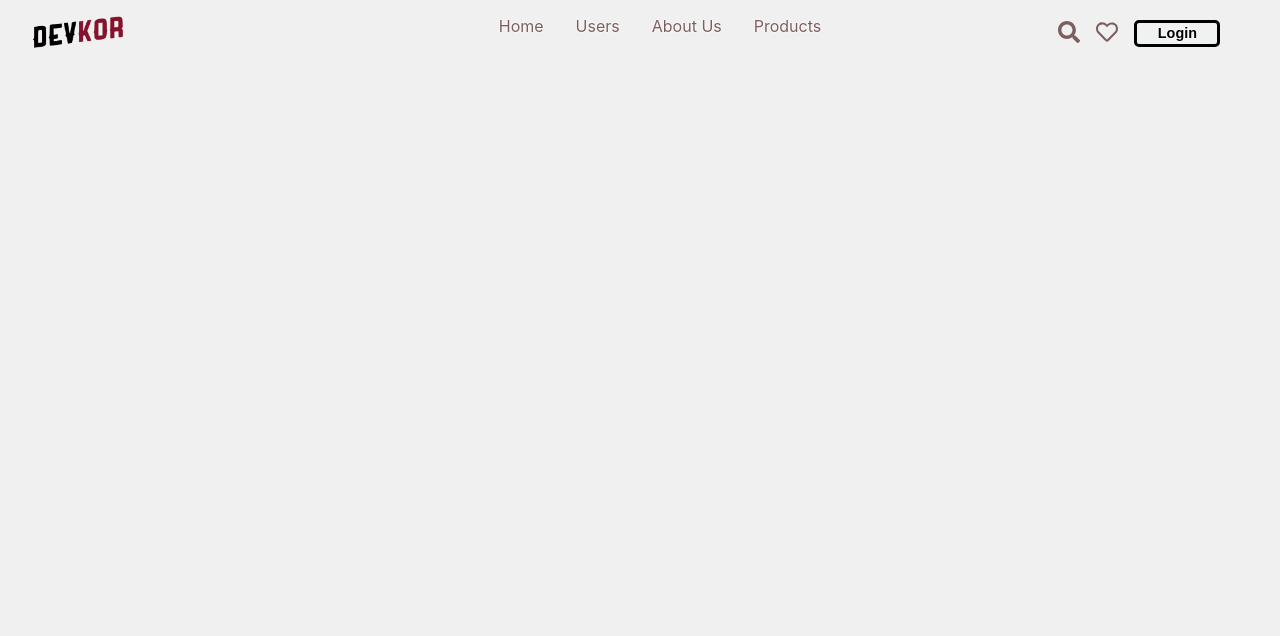
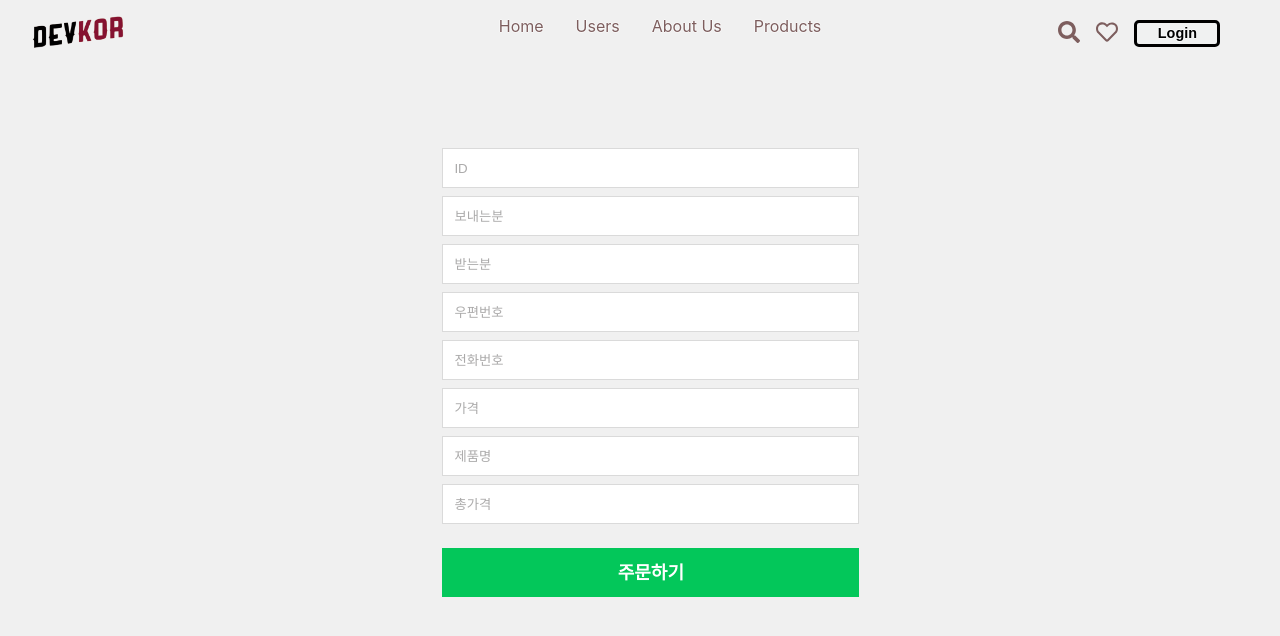
Before and after one commit to KR-0822/devkorpage, a React (Create React App) app: page /orders in a window 1280 px wide. Shown: the top 636 px of the page. Built offline with nearby package versions, Linux system fonts and the light colour scheme; no server answers.

Commit message:
css깎+order

```diff
--- a/src/App.js
+++ b/src/App.js
@@ -11,6 +11,7 @@ import Signup from "./Auth/pages/Signup";
 import AboutUs from "./Aboutus/pages/aboutus";
 import Carts from "./carts/pages/Carts";
 import ProductAddForm from "./products/components/ProductAddForm";
+import Orders from "./orders/pages/Orders"
 import ProductUpdateForm from "./products/components/ProductUpdateForm";
 
 function App() {
@@ -29,6 +30,8 @@ function App() {
           <Route path="/auth/register" element={<Signup/>} />
           <Route path="/carts" element={<Carts/>} />
           <Route path="/products/add" element={<ProductAddForm />} />
+          <Route path="/orders" element={<Orders />} />
+
           {/* <Route path="/" element={} /> */}
         </Routes>
       </main>
--- /dev/null
+++ b/src/orders/components/OrderForm.css
@@ -0,0 +1,35 @@
+.Container{
+    margin-top: 10%;
+    padding: 20px;
+    margin-left: 33%;
+
+}
+.Input {
+    position: relative;
+    overflow: hidden;
+    width: 51%;
+    height: 40px;
+    margin: 0 0 8px;
+    padding: 5px 39px 5px 11px;
+    border: solid 1px #dadada;
+    background: #fff;
+    box-sizing: border-box;
+
+    }
+
+    .Button{
+        font-size: 18px;
+        font-weight: 700;
+        line-height: 49px;
+        display: block;
+        width: 51%;
+        height: 49px;
+        margin: 16px 0 7px;
+        cursor: pointer;
+        text-align: center;
+        color: #fff;
+        border: none;
+        border-radius: 0;
+        background-color: #03c75a;
+
+    }
--- a/src/orders/components/OrderForm.js
+++ b/src/orders/components/OrderForm.js
@@ -1,12 +1,12 @@
 import { useState } from "react";
 import { useNavigate } from "react-router-dom";
-
+import "./OrderForm.css";
 
 const OrderForm = () => {
   const navigate = useNavigate();
-  const [checkedState, setCheckedState] = useState(
-    new Array(categories.length).fill(false)
-  );
+ // const [checkedState, setCheckedState] = useState(
+ //   new Array(categories.length).fill(false)
+ // );
   const [formData, setFormData] = useState({
     user_id: "",
     orderer_name: "",
@@ -106,19 +106,19 @@ const OrderForm = () => {
   return (
     <div>
       <form onSubmit={OrderFormSubmitHandler}>
-        <div>
-          <input type="number" name="" id=""  onChange={user_idChangeHandler} />
-          <input type="text" onChange={orderer_nameChangeHandler}/>
-          <input type="text" onChange={receiver_nameChangeHandler}/>
-          <input type="text" onChange={zipcodeChangeHandler}/>
-          <input type="text" onChange={phone_noChangeHandler}/>
-          <input type="number" name="" id="" onChange={total_priceChangeHandler}/>
-          <input type="text" onChange={productsIDChangeHandler}/>
-          <input type="text" onChange={countChangeHandler}/>
+        <div className="Container">
+          <input type="number" name="" id="" className="Input" placeholder="ID"  onChange={user_idChangeHandler} />
+          <input type="text" className="Input" placeholder="보내는분" onChange={orderer_nameChangeHandler}/>
+          <input type="text" className="Input" placeholder="받는분" onChange={receiver_nameChangeHandler}/>
+          <input type="text" className="Input" placeholder="우편번호" onChange={zipcodeChangeHandler}/>
+          <input type="text" className="Input" placeholder="전화번호" onChange={phone_noChangeHandler}/>
+          <input type="number" className="Input" placeholder="가격" name="" id="" onChange={total_priceChangeHandler}/>
+          <input type="text" className="Input" placeholder="제품명" onChange={productsIDChangeHandler}/>
+          <input type="text" className="Input" placeholder="총가격" onChange={countChangeHandler}/>
+
+
+          <button type="submit" className="Button"> 주문하기 </button>
         </div>
-        <input type="" />
-
-        <button></button>
       </form>
     </div>
   );
--- a/src/orders/pages/Orders.js
+++ b/src/orders/pages/Orders.js
@@ -1,7 +1,41 @@
+import OrderForm from "../components/OrderForm";
+import { useEffect, useState } from "react";
+import { useContext } from "react";
+import AuthContext from "../../Auth/Auth-context";
+import { NavLink } from "react-router-dom";
+
+
+
+
 const Order = () =>{
+    const authCtx = useContext(AuthContext);
+    const isAdmin = authCtx.isAdmin;
+    const [products, setProducts] = useState([]);
+    useEffect(() => {
+        fetch("http://35.78.92.72:3000/orders", {
+          headers: { "Access-Control-Allow-Origin": "http://localhost" },
+          credentials: "include",
+        })
+          .then((response) => {
+            return response.json();
+          })
+          .then((data) => {
+            //console.log(data)
+            setProducts(data);
 
+          });
+      }, []);
     return (
-        <div></div>
+        <div>
+         {/* 어드민말고 islogin으로 해야할듯? */}
+
+        {isAdmin && (
+          <div>
+            <OrderForm  />
+
+          </div>
+        )}
+      </div>
     );
 }
 
```
